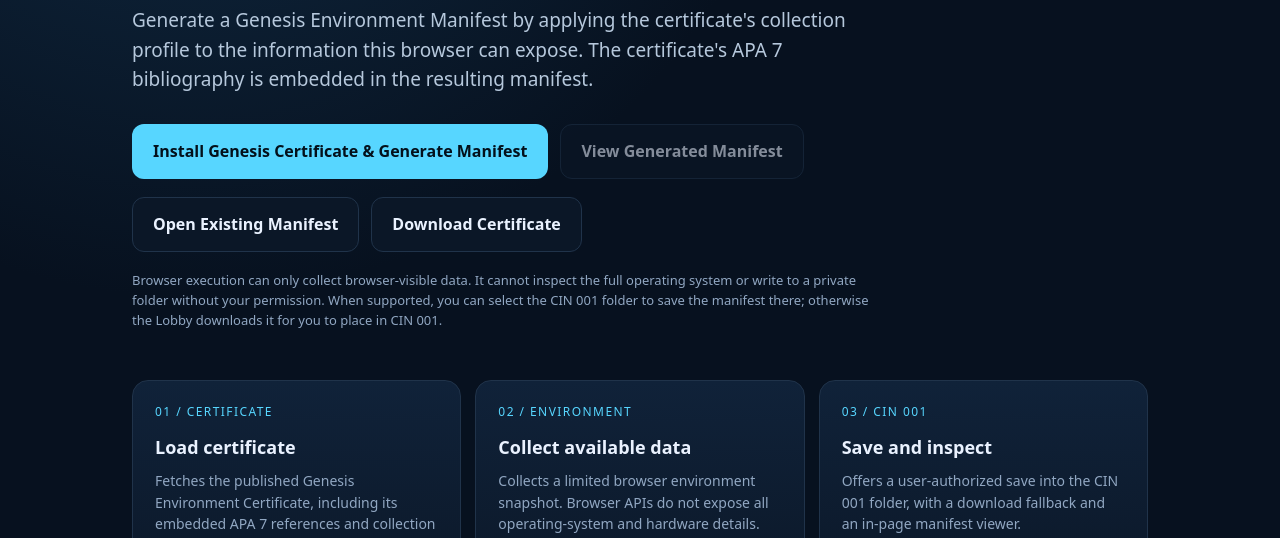
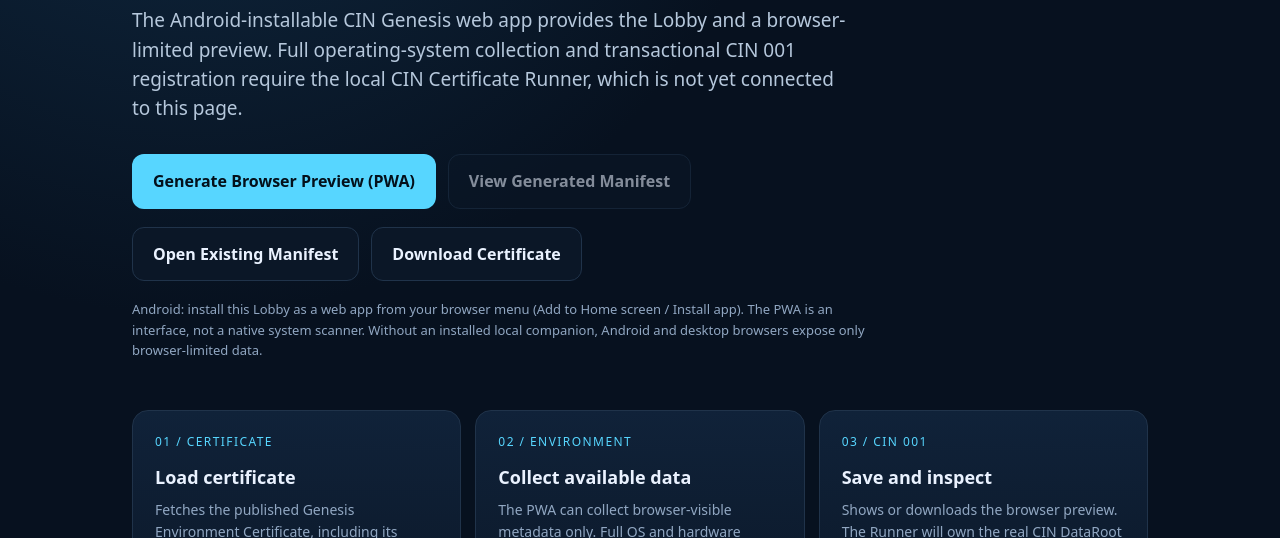
Before and after one commit to LerryAlexanderElizondoVillalobos/CIN-Core-Identification-Nodes-byLAEV, a plain HTML site: page Core Identification Node Github/index.html in a window 1280 px wide. Shown: the part 414-952 px from the top of the page. Drawn offline with Linux system fonts and the light colour scheme.

Commit message:
Make Genesis Lobby installable as Android PWA and clarify browser-only mode

```diff
--- a/Core Identification Node Github/index.html
+++ b/Core Identification Node Github/index.html
@@ -4,6 +4,10 @@
 <meta charset="utf-8">
 <meta name="viewport" content="width=device-width,initial-scale=1">
 <meta name="theme-color" content="#07111f">
+<link rel="manifest" href="./manifest.webmanifest">
+<link rel="icon" href="./cin-icon.svg" type="image/svg+xml">
+<meta name="mobile-web-app-capable" content="yes">
+<meta name="apple-mobile-web-app-capable" content="yes">
 <title>CIN Genesis Lobby — byLAEV</title>
 <style>
 :root{color-scheme:dark;--bg:#07111f;--panel:#0d1b2d;--line:#20334a;--text:#eaf2ff;--muted:#91a7c2;--cyan:#57d6ff;--green:#7ee7b2;--amber:#f6c779}
@@ -22,9 +26,9 @@
 <section class="hero">
 <div class="eyebrow">Core Identification Nodes · Genesis</div>
 <h1>Prepare your node.<br><span>Record its environment.</span></h1>
-<p class="lead">Generate a Genesis Environment Manifest by applying the certificate's collection profile to the information this browser can expose. The certificate's APA 7 bibliography is embedded in the resulting manifest.</p>
+<p class="lead">The Android-installable CIN Genesis web app provides the Lobby and a browser-limited preview. Full operating-system collection and transactional CIN 001 registration require the local CIN Certificate Runner, which is not yet connected to this page.</p>
 <div class="actions">
-<button class="btn primary" id="installButton">Install Genesis Certificate &amp; Generate Manifest</button>
+<button class="btn primary" id="installButton">Generate Browser Preview (PWA)</button>
 <button class="btn secondary" id="viewButton" disabled>View Generated Manifest</button>
 </div>
 <div class="actions" style="margin-top:8px">
@@ -34,18 +38,19 @@
 </div>
 <div id="status" role="status" aria-live="polite"></div>
 <div id="manifestPanel"><h2>Genesis Environment Manifest</h2><p class="note" id="manifestMeta"></p><pre id="manifestOutput"></pre><button class="btn secondary" id="downloadButton">Download Manifest JSON</button></div>
-<p class="note">Browser execution can only collect browser-visible data. It cannot inspect the full operating system or write to a private folder without your permission. When supported, you can select the CIN 001 folder to save the manifest there; otherwise the Lobby downloads it for you to place in CIN 001.</p>
+<p class="note">Android: install this Lobby as a web app from your browser menu (Add to Home screen / Install app). The PWA is an interface, not a native system scanner. Without an installed local companion, Android and desktop browsers expose only browser-limited data.</p>
 </section>
 <section class="grid" aria-label="Genesis workflow">
 <article class="card"><div class="num">01 / CERTIFICATE</div><h2>Load certificate</h2><p>Fetches the published Genesis Environment Certificate, including its embedded APA 7 references and collection profile.</p><div class="status"><span class="dot"></span> Certificate published</div></article>
-<article class="card"><div class="num">02 / ENVIRONMENT</div><h2>Collect available data</h2><p>Collects a limited browser environment snapshot. Browser APIs do not expose all operating-system and hardware details.</p><div class="status"><span class="dot"></span> Browser collection enabled</div></article>
-<article class="card"><div class="num">03 / CIN 001</div><h2>Save and inspect</h2><p>Offers a user-authorized save into the CIN 001 folder, with a download fallback and an in-page manifest viewer.</p><div class="status"><span class="dot"></span> Local save workflow enabled</div></article>
+<article class="card"><div class="num">02 / ENVIRONMENT</div><h2>Collect available data</h2><p>The PWA can collect browser-visible metadata only. Full OS and hardware inventory requires the local Runner.</p><div class="status"><span class="dot"></span> Browser preview only</div></article>
+<article class="card"><div class="num">03 / CIN 001</div><h2>Save and inspect</h2><p>Shows or downloads the browser preview. The Runner will own the real CIN DataRoot and TransactionalStore registration.</p><div class="status"><span class="dot"></span> Runner integration pending</div></article>
 </section>
 <footer class="footer"><span>Core Identification Nodes — Civilizational Foundations byLAEV</span><span>Genesis Lobby · GitHub Pages</span></footer>
 </main>
 <script>
 (() => {
   const certificateUrl = "https://raw.githubusercontent.com/LerryAlexanderElizondoVillalobos/CIN-Core-Identification-Nodes-byLAEV/main/Core%20Identification%20Node%20Github/CIN-GENESIS-ENVIRONMENT.cincert";
+  if ("serviceWorker" in navigator && window.isSecureContext) { navigator.serviceWorker.register("./service-worker.js").catch(() => {}); }
   const $ = id => document.getElementById(id);
   let currentManifest = null;
   function status(message, error=false) {
```
